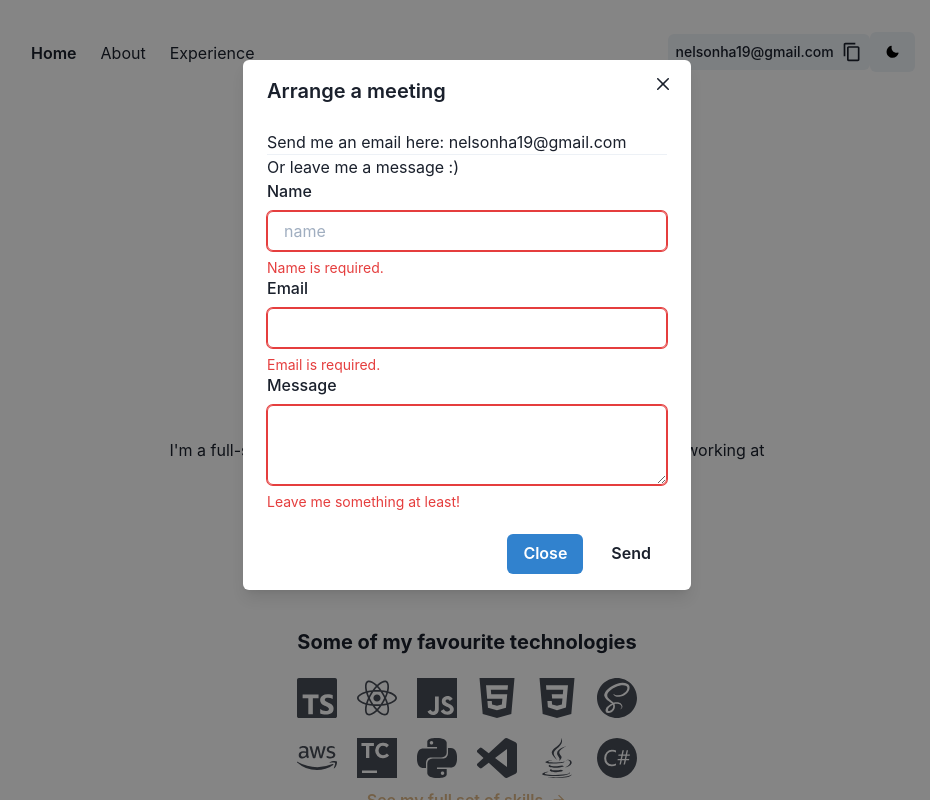
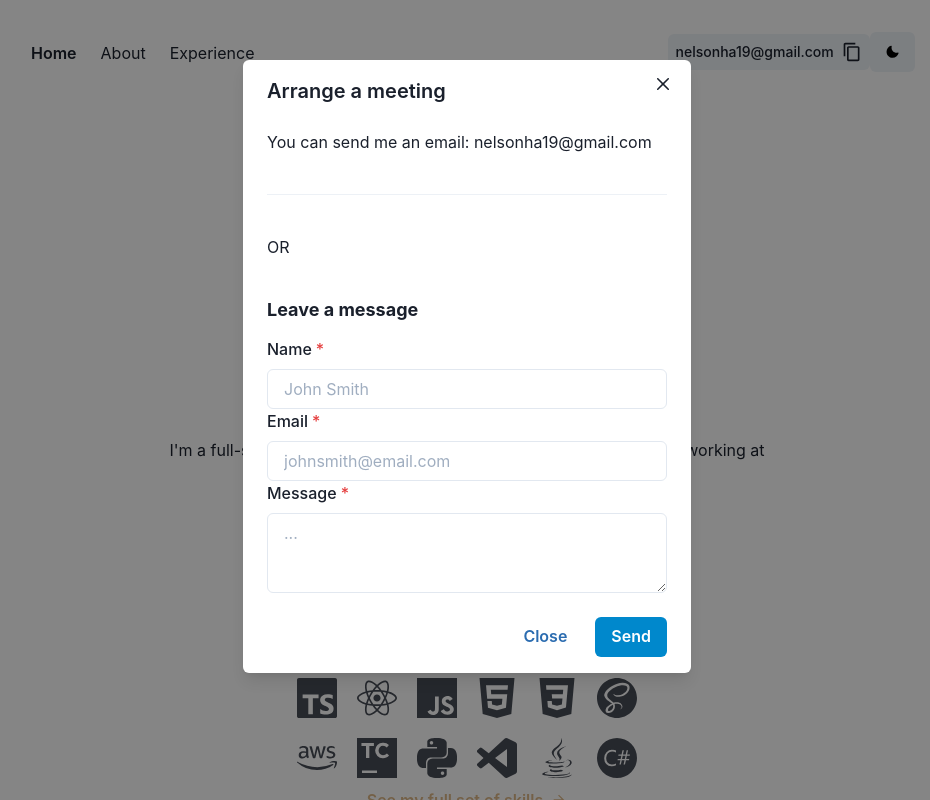
Before and after one commit to nelsonha19/portfolio, a Next.js app: page / in a window 1280 px wide. Both pictures are taken after a click on the button "Contact Me". Shown: the top 800 px of the page, without its empty margins (173-1103 px from the left). Built offline with nearby package versions, Linux system fonts and the light colour scheme.

Commit message:
update contact modal

```diff
--- a/components/ContactModal/ContactModal.tsx
+++ b/components/ContactModal/ContactModal.tsx
@@ -3,8 +3,8 @@ import {
   Divider,
   FormControl,
   FormErrorMessage,
-  FormHelperText,
   FormLabel,
+  Heading,
   Input,
   Modal,
   ModalBody,
@@ -29,6 +29,9 @@ export default function ContactModal(props: Props) {
   const [email, setEmail] = useState('')
   const [message, setMessage] = useState('')
   const [loading, setLoading] = useState(false)
+  const [nameError, setNameErrorMessage] = useState('')
+  const [emailError, setEmailErrorMessage] = useState('')
+  const [messageError, setMessageErrorMessage] = useState('')
 
   const handleNameChange = (e: React.ChangeEvent<HTMLInputElement>) =>
     setName(e.target.value)
@@ -37,7 +40,28 @@ export default function ContactModal(props: Props) {
   const handleMessageChange = (e: React.ChangeEvent<HTMLTextAreaElement>) =>
     setMessage(e.target.value)
 
-  const isError = name === ''
+  const submitFormHandler = (e: React.FormEvent) => {
+    e.preventDefault()
+    setLoading(true)
+
+    if (name.length <= 1) {
+      setNameErrorMessage('False name')
+    } else {
+      setNameErrorMessage('')
+    }
+    if (email.length <= 1) {
+      setEmailErrorMessage('Fake email')
+    } else {
+      setEmailErrorMessage('')
+    }
+    if (message.length <= 1) {
+      setMessageErrorMessage('Too short')
+    } else {
+      setMessageErrorMessage('')
+    }
+
+    setLoading(false)
+  }
 
   return (
     <>
@@ -48,51 +72,50 @@ export default function ContactModal(props: Props) {
           <ModalCloseButton />
           {!loading ? (
             <ModalBody>
-              <Text>Send me an email here: nelsonha19@gmail.com</Text>
-              <Divider />
-              <Text>Or leave me a message :)</Text>
-              <FormControl isInvalid={isError}>
+              <Text>You can send me an email: nelsonha19@gmail.com</Text>
+
+              <Divider my={10} />
+
+              <Text>OR</Text>
+              <Heading as={'h2'} mt={10} fontSize={'lg'}>
+                Leave a message
+              </Heading>
+              <FormControl isRequired mt={4} isInvalid={nameError}>
                 <FormLabel htmlFor="email">Name</FormLabel>
                 <Input
                   id="name"
                   type="name"
                   value={name}
-                  placeholder={'name'}
+                  placeholder={'John Smith'}
                   onChange={handleNameChange}
                 />
-                {!isError ? (
-                  <FormHelperText>
-                    Enter ur name so I know who&apos;s contacting me!
-                  </FormHelperText>
-                ) : (
-                  <FormErrorMessage>Name is required.</FormErrorMessage>
-                )}
+                {nameError && <FormErrorMessage>{nameError}</FormErrorMessage>}
+              </FormControl>
+
+              <FormControl isRequired isInvalid={emailError}>
                 <FormLabel htmlFor="email">Email</FormLabel>
                 <Input
                   id="email"
                   type="email"
                   value={email}
+                  placeholder="johnsmith@email.com"
                   onChange={handleEmailChange}
                 />
-                {!isError ? (
-                  <FormHelperText>
-                    Enter the email so I know who&apos;s contacting me!
-                  </FormHelperText>
-                ) : (
-                  <FormErrorMessage>Email is required.</FormErrorMessage>
+                {emailError && (
+                  <FormErrorMessage>{emailError}</FormErrorMessage>
                 )}
+              </FormControl>
+
+              <FormControl isRequired isInvalid={messageError}>
                 <FormLabel htmlFor="message">Message</FormLabel>
                 <Textarea
                   id="message"
                   value={message}
+                  placeholder="..."
                   onChange={handleMessageChange}
                 />
-                {!isError ? (
-                  <FormHelperText>What do you want to say?</FormHelperText>
-                ) : (
-                  <FormErrorMessage>
-                    Leave me something at least!
-                  </FormErrorMessage>
+                {messageError && (
+                  <FormErrorMessage>{messageError}</FormErrorMessage>
                 )}
               </FormControl>
             </ModalBody>
@@ -103,14 +126,18 @@ export default function ContactModal(props: Props) {
           )}
 
           <ModalFooter>
-            <Button colorScheme="blue" mr={3} onClick={props.closeModal}>
+            <Button
+              colorScheme="blue"
+              variant={'ghost'}
+              mr={3}
+              onClick={props.closeModal}
+            >
               Close
             </Button>
             <Button
-              variant="ghost"
-              onClick={() => {
-                setLoading(!loading)
-              }}
+              onClick={submitFormHandler}
+              // disabled
+              colorScheme={'telegram'}
             >
               Send
             </Button>
--- a/components/TechTags/TechTags.module.scss
+++ b/components/TechTags/TechTags.module.scss
@@ -1,6 +1,6 @@
 .tech {
-	transition: all .1s ease-in-out;
-	opacity: .9;
+  transition: all 0.1s ease-in-out;
+  opacity: 0.9;
 
   &_hovered {
     transform: scale(1.1);
```
Lines whose indentation alone changed are shown as unchanged.
